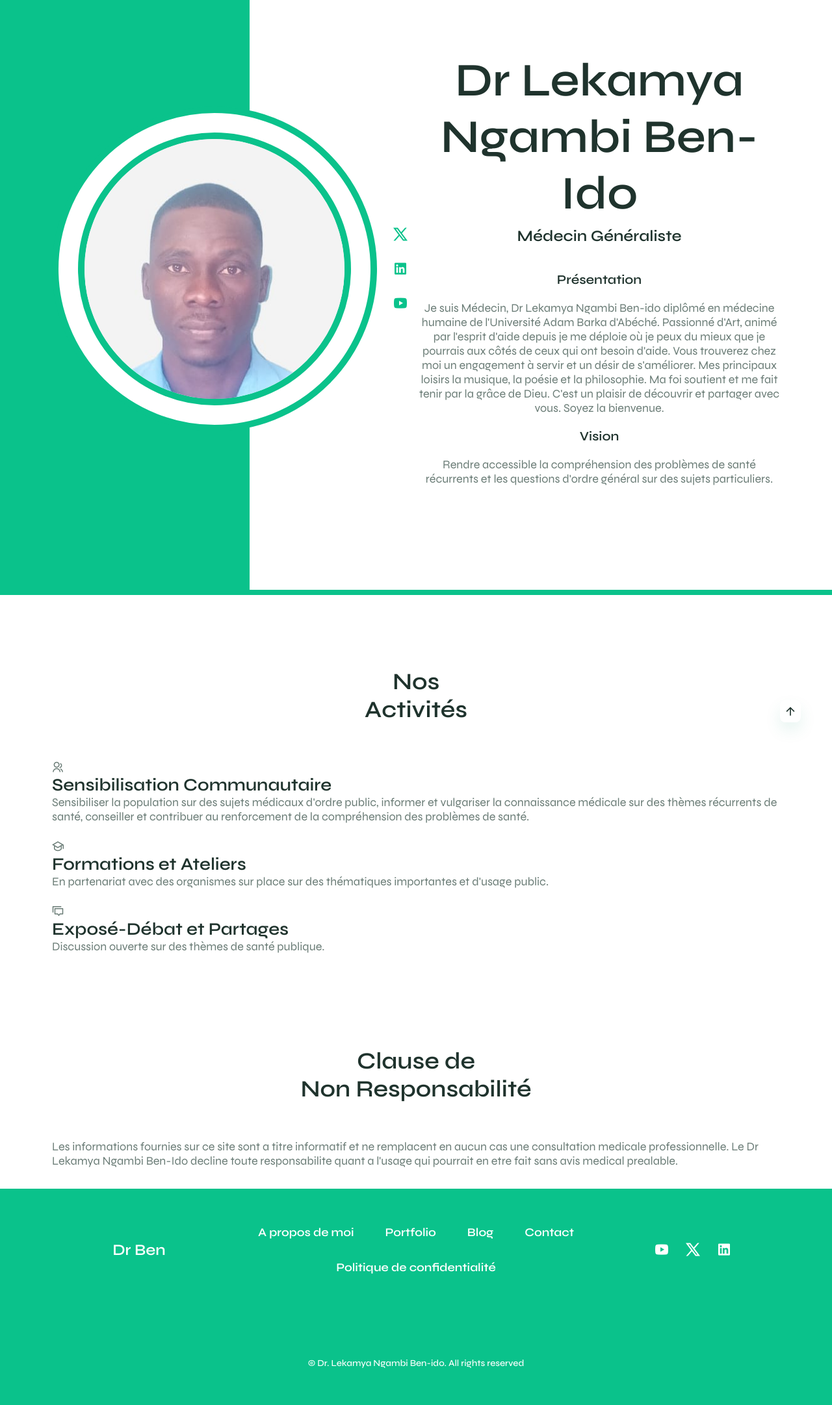
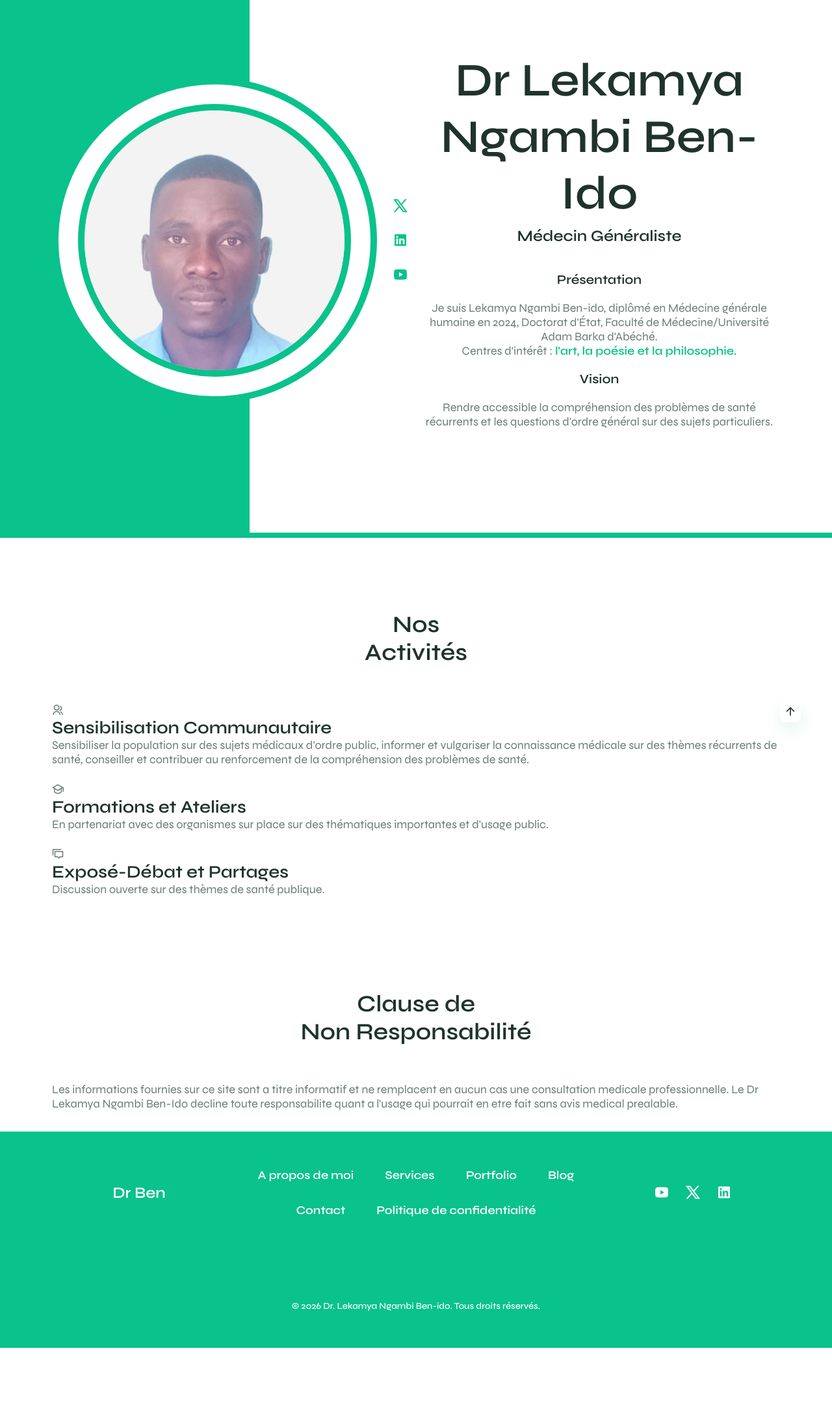
Before and after one commit to AbakarSilet/doctor-website, a Django app: page /fr/ in a window 1280 px wide. Shown: the part 88-2251 px from the top of the page at 65% size. After the commit the page ends 2163 px from the top, so only its background shows below. Run offline with Django 5.2, Linux system fonts and the light colour scheme.

Commit message:
Collect static files

```diff
--- a/static/assets/css/styles.css
+++ b/static/assets/css/styles.css
@@ -1219,6 +1219,9 @@ body.dark-theme {
     text-align: center;
     align-self: end;
   }
+  .home__presentation b {
+    color: var(--first-color);
+  }
 
   .home__presentation {
     grid-area: presentation;
--- a/templates/about.html
+++ b/templates/about.html
@@ -33,7 +33,7 @@
                         <h1 class="about__name">Lekamya Ngambi Ben-Ido</h1>
                         <h2 class="about__profession">{% trans "Médecin Généraliste" %}</h2>
                         <p class="about__description">
-                           {% trans "Passionné par le" %} <b>{% trans "soin des patients" %}</b> et l'amélioration de la <b>{% trans "qualité de vie" %}</b>, {% trans "C'est un plaisir d'échanger sur les thématiques de santé. " %}
+                           {% trans "Passionné par le" %} <b>{% trans "soin des patients" %}</b> {% trans "et l'amélioration de la" %}<b>{% trans "qualité de vie" %}</b>, {% trans "C'est un plaisir d'échanger sur les thématiques de santé. " %}
                        </p>
 
                      </div>
--- a/templates/includes/footer.html
+++ b/templates/includes/footer.html
@@ -8,6 +8,10 @@
              <li>
                 <a href="{% url 'about_us' %}" class="footer__link">{% trans "A propos de moi" %}</a>
              </li>
+
+             <li>
+               <a href="{% url 'services' %}" class="footer__link">{% trans "Services" %}</a>
+            </li>
 
              <li>
                 <a href="{% url 'portfolio' %}" class="footer__link">{% trans "Portfolio" %} </a>
@@ -50,7 +54,7 @@
        </div>
 
        <span class="footer__copy">
-          &#169; Dr. Lekamya Ngambi Ben-ido. All rights reserved
-       </span>
+         &copy; {% now "Y" %} Dr. Lekamya Ngambi Ben-ido. {% trans "Tous droits réservés." %}
+      </span>
     </div>
  </footer>
--- a/templates/index.html
+++ b/templates/index.html
@@ -54,13 +54,9 @@
          <div class="home__presentation">
             <h3 class="home__presentation-title">{% trans "Présentation" %}</h3>
             <p class="home__presentation-text">
-               {% trans "Je suis Médecin," %}
-               {% trans "Dr Lekamya Ngambi Ben-ido diplômé en médecine humaine de l'Université Adam Barka d'Abéché." %}
-               {% trans "Passionné d'Art, animé par l'esprit d'aide depuis je me déploie où je peux du mieux que je pourrais aux côtés de ceux qui ont besoin d'aide." %}
-               {% trans "Vous trouverez chez moi un engagement à servir et un désir de s'améliorer." %}
-               {% trans "Mes principaux loisirs la musique, la poésie et la philosophie." %}
-               {% trans "Ma foi soutient et me fait tenir par la grâce de Dieu." %}
-               {% trans "C'est un plaisir de découvrir et partager avec vous. Soyez la bienvenue." %}
+               {% trans "Je suis Lekamya Ngambi Ben-ido, diplômé en Médecine générale humaine en 2024, Doctorat d'État, Faculté de Médecine/Université Adam Barka d'Abéché." %}
+               <br>
+               {% trans "Centres d'intérêt : " %}<b>{% trans "l'art, la poésie et la philosophie." %}</b>
             </p>
 
             <h3 class="home__presentation-title">{% trans "Vision" %}</h3>
```
Also changed, not shown: locale/ar/LC_MESSAGES/django.po, locale/en_US/LC_MESSAGES/django.po, locale/fr/LC_MESSAGES/django.po, 2 other files.
